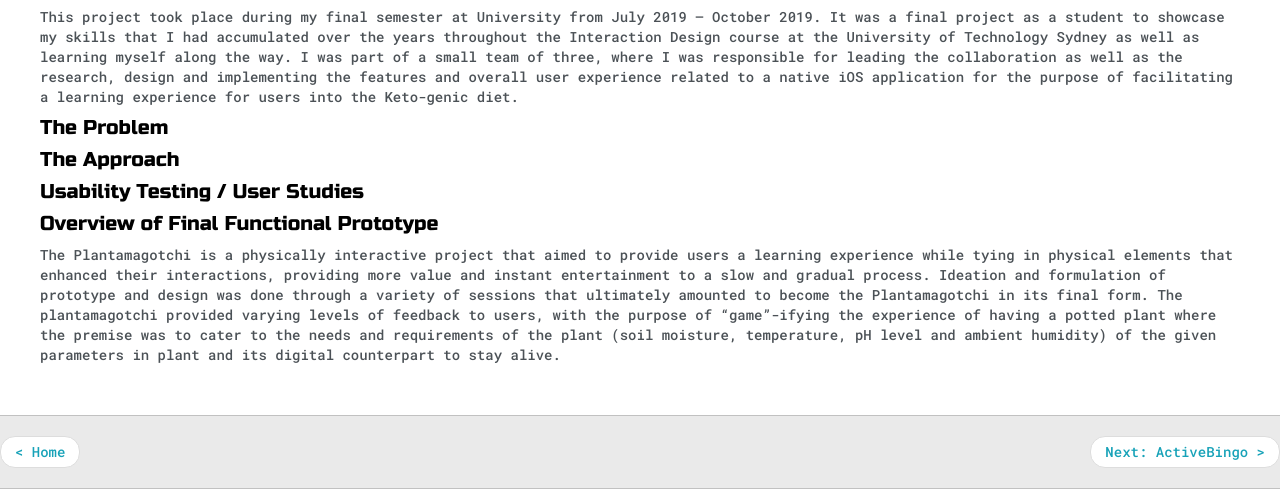
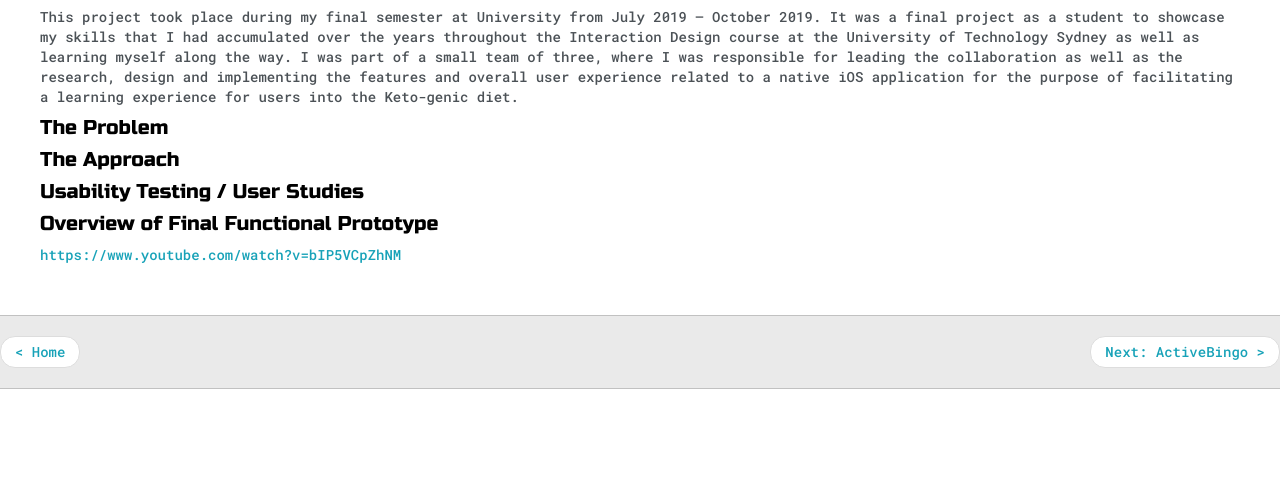
Before and after one commit to nguyentthomas/nguyentthomas.github.io-html, a plain HTML site: page ketoking.html in a window 1280 px wide. Shown: the part 752-1241 px from the top of the page. After the commit the page ends 1141 px from the top, so only its background shows below. Drawn offline with nearby package versions, Linux system fonts and the light colour scheme.

Commit message:
Add files via upload

```diff
--- a/ketoking.html
+++ b/ketoking.html
@@ -76,22 +76,9 @@
             <p></p>
 
             <h5>Overview of Final Functional Prototype</h5>
-            <p>The Plantamagotchi is a physically interactive project that aimed to provide users a learning experience
-                while tying in
-                physical elements that enhanced their interactions, providing more value and instant entertainment to a
-                slow
-                and gradual
-                process. Ideation and formulation of prototype and design was done through a variety of sessions that
-                ultimately
-                amounted to become the Plantamagotchi in its final form. The plantamagotchi provided varying levels of
-                feedback to
-                users, with the purpose of “game”-ifying the experience of having a potted plant where the premise was
-                to
-                cater to the
-                needs and requirements of the plant (soil moisture, temperature, pH level and ambient humidity) of the
-                given
-                parameters
-                in plant and its digital counterpart to stay alive.</p><br><br>
+            <p><a href="https://www.youtube.com/watch?v=bIP5VCpZhNM">https://www.youtube.com/watch?v=bIP5VCpZhNM</a></p>
+            <br><br>
+
 
         </div>
     </section>
```
Also changed, not shown: activebingo.html (+1 -1 lines), index.html (+3 -2 lines), images/ActiveBingo/Persona.png (added), images/cardBingo.png (added).
